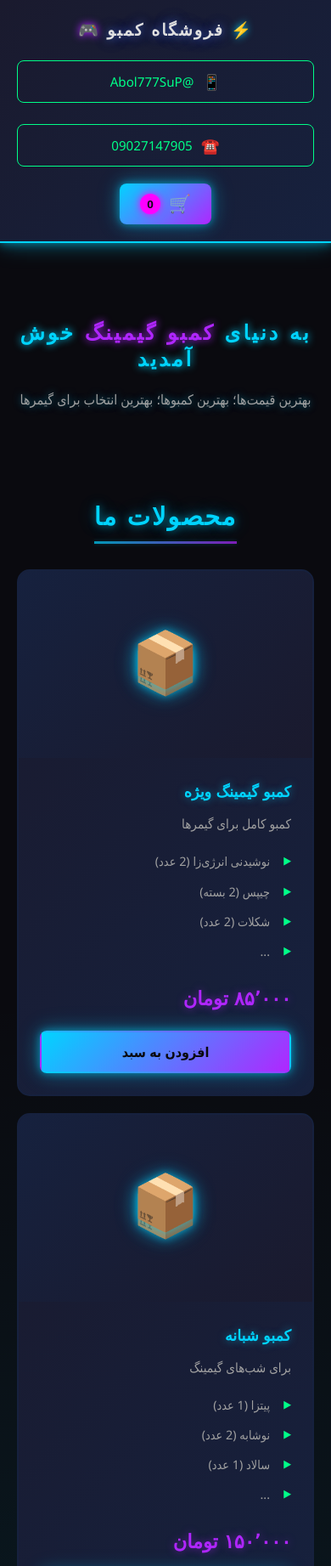
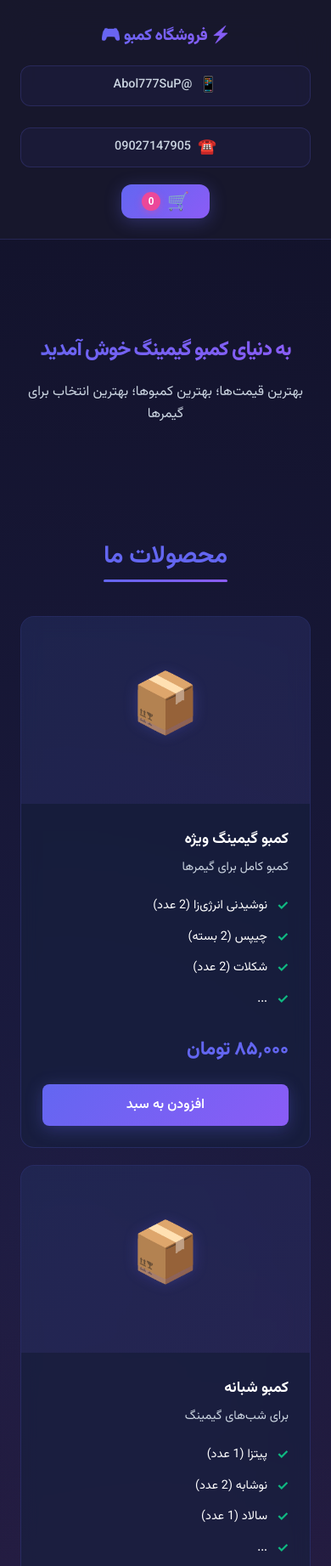
Before and after one commit to MrAbol777/AbolStoRe-insta, a plain HTML site: page frontend/index.html in a window 390 px wide. Shown: the top 1843 px of the page at 85% size. Drawn offline with Linux system fonts and the light colour scheme; no server answers; a web font is replaced by a local one.

Commit message:
Modernize website design: Update CSS with modern color scheme, improved typography, and better UI elements

```diff
--- a/frontend/styles.css
+++ b/frontend/styles.css
@@ -1,8 +1,8 @@
 /* ============================================
-   تم دارک گیمینگ - فروشگاه کمبو
+   طراحی مدرن - فروشگاه کمبو گیمینگ
    ============================================ */
 
-@import url('https://fonts.googleapis.com/css2?family=Orbitron:wght@400;700;900&family=Vazir:wght@300;400;500;700&display=swap');
+@import url('https://fonts.googleapis.com/css2?family=Inter:wght@300;400;500;600;700;800&family=Vazirmatn:wght@300;400;500;600;700;800&display=swap');
 
 /* Reset و تنظیمات پایه */
 * {
@@ -12,50 +12,74 @@
 }
 
 :root {
-    /* رنگ‌های نئونی */
-    --neon-blue: #00d4ff;
-    --neon-purple: #b026ff;
-    --neon-pink: #ff00ff;
-    --neon-green: #00ff88;
+    /* رنگ‌های مدرن */
+    --primary: #6366f1;
+    --primary-dark: #4f46e5;
+    --primary-light: #818cf8;
+    --accent: #8b5cf6;
+    --accent-2: #ec4899;
+    --success: #10b981;
+    --warning: #f59e0b;
 
-    /* رنگ‌های دارک */
-    --dark-bg: #0a0a0f;
-    --dark-card: #1a1a2e;
-    --dark-border: #16213e;
-    --dark-text: #e0e0e0;
-    --dark-text-light: #a0a0a0;
+    /* رنگ‌های دارک مدرن */
+    --bg-primary: #0f0f23;
+    --bg-secondary: #1a1a2e;
+    --bg-card: #16213e;
+    --bg-card-hover: #1e2749;
+    --border: rgba(99, 102, 241, 0.2);
+    --border-hover: rgba(99, 102, 241, 0.4);
 
-    /* سایه‌های نئونی */
-    --shadow-blue: 0 0 10px rgba(0, 212, 255, 0.5),
-                   0 0 20px rgba(0, 212, 255, 0.3),
-                   0 0 30px rgba(0, 212, 255, 0.2);
-    --shadow-purple: 0 0 10px rgba(176, 38, 255, 0.5),
-                     0 0 20px rgba(176, 38, 255, 0.3),
-                     0 0 30px rgba(176, 38, 255, 0.2);
-    --shadow-pink: 0 0 10px rgba(255, 0, 255, 0.5),
-                   0 0 20px rgba(255, 0, 255, 0.3);
+    /* متن */
+    --text-primary: #ffffff;
+    --text-secondary: #cbd5e1;
+    --text-muted: #94a3b8;
+
+    /* سایه‌های مدرن */
+    --shadow-sm: 0 2px 8px rgba(0, 0, 0, 0.3);
+    --shadow-md: 0 4px 16px rgba(0, 0, 0, 0.4);
+    --shadow-lg: 0 8px 32px rgba(0, 0, 0, 0.5);
+    --shadow-primary: 0 4px 20px rgba(99, 102, 241, 0.3);
+    --shadow-primary-lg: 0 8px 40px rgba(99, 102, 241, 0.4);
+    --shadow-glow: 0 0 20px rgba(99, 102, 241, 0.5);
 
     /* فونت‌ها */
-    --font-gaming: 'Orbitron', sans-serif;
-    --font-main: 'Vazir', 'Segoe UI', Tahoma, sans-serif;
+    --font-primary: 'Vazirmatn', 'Inter', -apple-system, BlinkMacSystemFont, 'Segoe UI', sans-serif;
+    --font-display: 'Inter', 'Vazirmatn', sans-serif;
+
+    /* فاصله‌ها */
+    --spacing-xs: 0.5rem;
+    --spacing-sm: 1rem;
+    --spacing-md: 1.5rem;
+    --spacing-lg: 2rem;
+    --spacing-xl: 3rem;
+    --spacing-2xl: 4rem;
+
+    /* Border Radius */
+    --radius-sm: 8px;
+    --radius-md: 12px;
+    --radius-lg: 16px;
+    --radius-xl: 24px;
 }
 
 body {
-    font-family: var(--font-main);
-    line-height: 1.6;
-    color: var(--dark-text);
-    background-color: var(--dark-bg);
+    font-family: var(--font-primary);
+    line-height: 1.7;
+    color: var(--text-primary);
+    background: var(--bg-primary);
     background-image:
-        radial-gradient(circle at 20% 50%, rgba(0, 212, 255, 0.1) 0%, transparent 50%),
-        radial-gradient(circle at 80% 80%, rgba(176, 38, 255, 0.1) 0%, transparent 50%);
+        radial-gradient(circle at 20% 30%, rgba(99, 102, 241, 0.15) 0%, transparent 50%),
+        radial-gradient(circle at 80% 70%, rgba(139, 92, 246, 0.15) 0%, transparent 50%),
+        radial-gradient(circle at 50% 50%, rgba(236, 72, 153, 0.1) 0%, transparent 50%);
     min-height: 100vh;
     direction: rtl;
+    -webkit-font-smoothing: antialiased;
+    -moz-osx-font-smoothing: grayscale;
 }
 
 .container {
-    max-width: 1200px;
+    max-width: 1280px;
     margin: 0 auto;
-    padding: 0 20px;
+    padding: 0 var(--spacing-md);
 }
 
 /* ============================================
@@ -63,13 +87,15 @@ body {
    ============================================ */
 
 .header {
-    background: linear-gradient(135deg, var(--dark-card) 0%, var(--dark-border) 100%);
-    border-bottom: 2px solid var(--neon-blue);
-    box-shadow: var(--shadow-blue);
+    background: rgba(26, 26, 46, 0.8);
+    backdrop-filter: blur(20px);
+    -webkit-backdrop-filter: blur(20px);
+    border-bottom: 1px solid var(--border);
     position: sticky;
     top: 0;
     z-index: 1000;
-    padding: 20px 0;
+    padding: var(--spacing-md) 0;
+    transition: all 0.3s ease;
 }
 
 .header-content {
@@ -95,22 +121,23 @@ body {
 .contact-item {
     display: flex;
     align-items: center;
-    gap: 10px;
-    color: var(--neon-green);
+    gap: var(--spacing-xs);
+    color: var(--text-secondary);
     text-decoration: none;
-    padding: 10px 20px;
-    border: 1px solid var(--neon-green);
-    border-radius: 8px;
-    transition: all 0.3s;
-    font-size: 0.95rem;
+    padding: var(--spacing-xs) var(--spacing-md);
+    border: 1px solid var(--border);
+    border-radius: var(--radius-md);
+    transition: all 0.3s cubic-bezier(0.4, 0, 0.2, 1);
+    font-size: 0.9rem;
     font-weight: 500;
-    margin: 0 5px;
+    background: rgba(99, 102, 241, 0.05);
 }
 
 .contact-item:hover {
-    background-color: var(--neon-green);
-    color: var(--dark-bg);
-    box-shadow: 0 0 15px var(--neon-green);
+    background: var(--primary);
+    color: var(--text-primary);
+    border-color: var(--primary);
+    box-shadow: var(--shadow-primary);
     transform: translateY(-2px);
 }
 
@@ -123,32 +150,22 @@ body {
 }
 
 .logo-text {
-    font-family: var(--font-gaming);
-    font-size: 2rem;
-    font-weight: 900;
-    text-transform: uppercase;
-    letter-spacing: 2px;
-    text-shadow: var(--shadow-blue);
-    animation: glow 2s ease-in-out infinite alternate;
+    font-family: var(--font-display);
+    font-size: 1.75rem;
+    font-weight: 800;
+    letter-spacing: -0.5px;
+    background: linear-gradient(135deg, var(--primary) 0%, var(--accent) 100%);
+    -webkit-background-clip: text;
+    -webkit-text-fill-color: transparent;
+    background-clip: text;
 }
 
 .neon-blue {
-    color: var(--neon-blue);
-    text-shadow: 0 0 10px var(--neon-blue);
+    color: var(--primary);
 }
 
 .neon-purple {
-    color: var(--neon-purple);
-    text-shadow: 0 0 10px var(--neon-purple);
-}
-
-@keyframes glow {
-    from {
-        text-shadow: var(--shadow-blue);
-    }
-    to {
-        text-shadow: var(--shadow-purple);
-    }
+    color: var(--accent);
 }
 
 .header-actions {
@@ -174,19 +191,19 @@ body {
 }
 
 .cart-btn {
-    background: linear-gradient(135deg, var(--neon-blue) 0%, var(--neon-purple) 100%);
-    color: var(--dark-bg);
+    background: linear-gradient(135deg, var(--primary) 0%, var(--accent) 100%);
+    color: var(--text-primary);
     border: none;
-    padding: 12px 24px;
-    border-radius: 8px;
+    padding: var(--spacing-xs) var(--spacing-md);
+    border-radius: var(--radius-md);
     cursor: pointer;
-    font-size: 1rem;
-    font-weight: bold;
+    font-size: 0.95rem;
+    font-weight: 600;
     display: flex;
     align-items: center;
-    gap: 10px;
-    transition: all 0.3s;
-    box-shadow: var(--shadow-blue);
+    gap: var(--spacing-xs);
+    transition: all 0.3s cubic-bezier(0.4, 0, 0.2, 1);
+    box-shadow: var(--shadow-primary);
     position: relative;
     overflow: hidden;
 }
@@ -194,24 +211,21 @@ body {
 .cart-btn::before {
     content: '';
     position: absolute;
-    top: 50%;
-    left: 50%;
-    width: 0;
-    height: 0;
-    border-radius: 50%;
-    background: rgba(255, 255, 255, 0.3);
-    transform: translate(-50%, -50%);
-    transition: width 0.6s, height 0.6s;
+    top: 0;
+    left: -100%;
+    width: 100%;
+    height: 100%;
+    background: linear-gradient(90deg, transparent, rgba(255, 255, 255, 0.2), transparent);
+    transition: left 0.5s;
 }
 
 .cart-btn:hover::before {
-    width: 300px;
-    height: 300px;
+    left: 100%;
 }
 
 .cart-btn:hover {
     transform: translateY(-2px);
-    box-shadow: 0 0 25px var(--neon-blue);
+    box-shadow: var(--shadow-primary-lg);
 }
 
 .cart-icon {
@@ -219,17 +233,17 @@ body {
 }
 
 .cart-count {
-    background-color: var(--neon-pink);
-    color: var(--dark-bg);
+    background: var(--accent-2);
+    color: var(--text-primary);
     border-radius: 50%;
-    width: 24px;
-    height: 24px;
+    width: 22px;
+    height: 22px;
     display: flex;
     align-items: center;
     justify-content: center;
-    font-size: 0.85rem;
-    font-weight: bold;
-    box-shadow: 0 0 10px var(--neon-pink);
+    font-size: 0.75rem;
+    font-weight: 700;
+    box-shadow: 0 2px 8px rgba(236, 72, 153, 0.4);
 }
 
 /* ============================================
@@ -243,62 +257,71 @@ body {
 
 .hero {
     text-align: center;
-    margin-bottom: 60px;
-    padding: 40px 0;
+    margin-bottom: var(--spacing-2xl);
+    padding: var(--spacing-2xl) 0;
 }
 
 .hero-title {
-    font-family: var(--font-gaming);
-    font-size: 3rem;
-    font-weight: 900;
-    margin-bottom: 20px;
-    line-height: 1.3;
-    text-transform: uppercase;
-    letter-spacing: 3px;
+    font-family: var(--font-display);
+    font-size: clamp(2rem, 5vw, 3.5rem);
+    font-weight: 800;
+    margin-bottom: var(--spacing-md);
+    line-height: 1.2;
+    letter-spacing: -1px;
+    background: linear-gradient(135deg, var(--primary) 0%, var(--accent) 50%, var(--accent-2) 100%);
+    -webkit-background-clip: text;
+    -webkit-text-fill-color: transparent;
+    background-clip: text;
+    animation: gradient-shift 5s ease infinite;
+    background-size: 200% 200%;
+}
+
+@keyframes gradient-shift {
+    0%, 100% { background-position: 0% 50%; }
+    50% { background-position: 100% 50%; }
 }
 
 .hero-subtitle {
-    font-size: 1.3rem;
-    color: var(--dark-text-light);
-    text-shadow: 0 0 10px rgba(0, 212, 255, 0.5);
+    font-size: clamp(1rem, 2vw, 1.25rem);
+    color: var(--text-secondary);
+    max-width: 600px;
+    margin: 0 auto;
+    line-height: 1.6;
 }
 
 .section-title {
-    font-family: var(--font-gaming);
-    font-size: 2.5rem;
+    font-family: var(--font-display);
+    font-size: clamp(1.75rem, 4vw, 2.5rem);
     text-align: center;
-    margin-bottom: 40px;
-    text-transform: uppercase;
-    letter-spacing: 2px;
+    margin-bottom: var(--spacing-xl);
+    font-weight: 700;
+    color: var(--text-primary);
 }
 
 .neon-underline {
     position: relative;
     display: inline-block;
-    color: var(--neon-blue);
-    text-shadow: var(--shadow-blue);
+    color: var(--primary);
 }
 
 .neon-underline::after {
     content: '';
     position: absolute;
-    bottom: -10px;
+    bottom: -8px;
     left: 0;
     width: 100%;
     height: 3px;
-    background: linear-gradient(90deg, var(--neon-blue), var(--neon-purple));
-    box-shadow: var(--shadow-blue);
-    animation: pulse 2s ease-in-out infinite;
+    background: linear-gradient(90deg, var(--primary), var(--accent));
+    border-radius: 2px;
+    animation: underline-grow 0.6s ease-out;
 }
 
-@keyframes pulse {
-    0%, 100% {
-        opacity: 1;
-        box-shadow: var(--shadow-blue);
+@keyframes underline-grow {
+    from {
+        width: 0;
     }
-    50% {
-        opacity: 0.7;
-        box-shadow: 0 0 5px rgba(0, 212, 255, 0.3);
+    to {
+        width: 100%;
     }
 }
 
@@ -323,11 +346,13 @@ body {
 
 /* کارت محصول */
 .product-card {
-    background: linear-gradient(135deg, var(--dark-card) 0%, var(--dark-border) 100%);
-    border: 2px solid var(--dark-border);
-    border-radius: 15px;
+    background: rgba(22, 33, 62, 0.6);
+    backdrop-filter: blur(10px);
+    -webkit-backdrop-filter: blur(10px);
+    border: 1px solid var(--border);
+    border-radius: var(--radius-lg);
     overflow: hidden;
-    transition: all 0.4s;
+    transition: all 0.4s cubic-bezier(0.4, 0, 0.2, 1);
     cursor: pointer;
     position: relative;
 }
@@ -340,10 +365,11 @@ body {
     right: 0;
     bottom: 0;
     background: linear-gradient(135deg,
-        rgba(0, 212, 255, 0.1) 0%,
-        rgba(176, 38, 255, 0.1) 100%);
+        rgba(99, 102, 241, 0.1) 0%,
+        rgba(139, 92, 246, 0.1) 100%);
     opacity: 0;
     transition: opacity 0.4s;
+    pointer-events: none;
 }
 
 .product-card:hover::before {
@@ -351,21 +377,21 @@ body {
 }
 
 .product-card:hover {
-    transform: translateY(-10px) scale(1.02);
-    border-color: var(--neon-blue);
-    box-shadow: var(--shadow-blue);
+    transform: translateY(-8px);
+    border-color: var(--primary);
+    box-shadow: var(--shadow-lg), var(--shadow-primary);
+    background: rgba(30, 39, 73, 0.8);
 }
 
 .product-image {
     width: 100%;
     height: 220px;
-    background: linear-gradient(135deg, var(--dark-border) 0%, var(--dark-card) 100%);
+    background: linear-gradient(135deg, rgba(99, 102, 241, 0.1) 0%, rgba(139, 92, 246, 0.1) 100%);
     display: flex;
     align-items: center;
     justify-content: center;
     font-size: 4rem;
-    color: var(--neon-blue);
-    text-shadow: var(--shadow-blue);
+    color: var(--primary);
     position: relative;
     overflow: hidden;
 }
@@ -374,6 +400,7 @@ body {
     content: '📦';
     position: absolute;
     animation: float 3s ease-in-out infinite;
+    filter: drop-shadow(0 4px 8px rgba(99, 102, 241, 0.3));
 }
 
 @keyframes float {
@@ -381,7 +408,7 @@ body {
         transform: translateY(0);
     }
     50% {
-        transform: translateY(-10px);
+        transform: translateY(-8px);
     }
 }
 
@@ -390,18 +417,17 @@ body {
 }
 
 .product-title {
-    font-family: var(--font-gaming);
-    font-size: 1.4rem;
-    color: var(--neon-blue);
-    margin-bottom: 12px;
+    font-family: var(--font-display);
+    font-size: 1.3rem;
+    color: var(--text-primary);
+    margin-bottom: var(--spacing-xs);
     font-weight: 700;
-    text-shadow: 0 0 10px rgba(0, 212, 255, 0.5);
 }
 
 .product-description {
-    color: var(--dark-text-light);
-    font-size: 0.95rem;
-    margin-bottom: 15px;
+    color: var(--text-secondary);
+    font-size: 0.9rem;
+    margin-bottom: var(--spacing-sm);
     line-height: 1.6;
 }
 
@@ -419,20 +445,20 @@ body {
 }
 
 .product-items li::before {
-    content: "▶";
+    content: "✓";
     position: absolute;
     right: 0;
-    color: var(--neon-green);
-    font-size: 0.8rem;
+    color: var(--success);
+    font-size: 1rem;
+    font-weight: bold;
 }
 
 .product-price {
-    font-family: var(--font-gaming);
-    font-size: 1.8rem;
-    color: var(--neon-purple);
-    font-weight: 700;
-    margin-bottom: 20px;
-    text-shadow: 0 0 10px rgba(176, 38, 255, 0.5);
+    font-family: var(--font-display);
+    font-size: 1.75rem;
+    color: var(--primary);
+    font-weight: 800;
+    margin-bottom: var(--spacing-md);
 }
 
 .product-actions {
@@ -460,10 +486,10 @@ body {
 }
 
 .gaming-btn {
-    background: linear-gradient(135deg, var(--neon-blue) 0%, var(--neon-purple) 100%);
-    color: var(--dark-bg);
-    border: 2px solid transparent;
-    box-shadow: var(--shadow-blue);
+    background: linear-gradient(135deg, var(--primary) 0%, var(--accent) 100%);
+    color: var(--text-primary);
+    border: none;
+    box-shadow: var(--shadow-primary);
 }
 
 .gaming-btn::before {
@@ -475,7 +501,7 @@ body {
     height: 100%;
     background: linear-gradient(90deg,
         transparent,
-        rgba(255, 255, 255, 0.3),
+        rgba(255, 255, 255, 0.2),
         transparent);
     transition: left 0.5s;
 }
@@ -486,20 +512,20 @@ body {
 
 .gaming-btn:hover {
     transform: translateY(-2px);
-    box-shadow: 0 0 25px var(--neon-blue),
-                0 0 50px var(--neon-purple);
+    box-shadow: var(--shadow-primary-lg);
 }
 
 .btn-secondary {
     background: transparent;
-    color: var(--dark-text);
-    border: 2px solid var(--dark-text-light);
+    color: var(--text-primary);
+    border: 2px solid var(--border);
 }
 
 .btn-secondary:hover {
-    border-color: var(--neon-blue);
-    color: var(--neon-blue);
-    box-shadow: 0 0 15px rgba(0, 212, 255, 0.3);
+    border-color: var(--primary);
+    color: var(--primary);
+    background: rgba(99, 102, 241, 0.1);
+    box-shadow: var(--shadow-primary);
 }
 
 .btn-danger {
@@ -548,16 +574,18 @@ body {
 }
 
 .gaming-modal {
-    background: linear-gradient(135deg, var(--dark-card) 0%, var(--dark-border) 100%);
-    border: 2px solid var(--neon-blue);
-    border-radius: 15px;
+    background: rgba(22, 33, 62, 0.95);
+    backdrop-filter: blur(20px);
+    -webkit-backdrop-filter: blur(20px);
+    border: 1px solid var(--border);
+    border-radius: var(--radius-lg);
     max-width: 600px;
     width: 100%;
     max-height: 90vh;
     overflow-y: auto;
     position: relative;
-    box-shadow: var(--shadow-blue);
-    animation: slideIn 0.4s;
+    box-shadow: var(--shadow-lg);
+    animation: slideIn 0.4s cubic-bezier(0.4, 0, 0.2, 1);
 }
 
 @keyframes slideIn {
@@ -573,27 +601,27 @@ body {
 
 .close {
     position: absolute;
-    top: 15px;
-    left: 20px;
-    font-size: 2.5rem;
-    font-weight: bold;
-    color: var(--neon-pink);
+    top: var(--spacing-sm);
+    left: var(--spacing-sm);
+    font-size: 2rem;
+    font-weight: 300;
+    color: var(--text-muted);
     cursor: pointer;
     z-index: 10;
-    width: 40px;
-    height: 40px;
+    width: 36px;
+    height: 36px;
     display: flex;
     align-items: center;
     justify-content: center;
     border-radius: 50%;
-    transition: all 0.3s;
-    text-shadow: 0 0 10px var(--neon-pink);
+    transition: all 0.3s cubic-bezier(0.4, 0, 0.2, 1);
+    background: rgba(255, 255, 255, 0.05);
 }
 
 .close:hover {
-    background-color: rgba(255, 0, 255, 0.2);
+    background: rgba(236, 72, 153, 0.2);
+    color: var(--accent-2);
     transform: rotate(90deg);
-    box-shadow: 0 0 20px var(--neon-pink);
 }
 
 .modal-header {
@@ -613,8 +641,7 @@ body {
 }
 
 .neon-text {
-    color: var(--neon-blue);
-    text-shadow: var(--shadow-blue);
+    color: var(--primary);
 }
 
 /* ============================================
@@ -839,41 +866,55 @@ body {
 
 .neon-label {
     font-weight: 600;
-    color: var(--neon-blue);
-    text-shadow: 0 0 5px rgba(0, 212, 255, 0.5);
+    color: var(--text-primary);
     font-size: 1rem;
+    margin-bottom: var(--spacing-xs);
+    display: block;
 }
 
 .required {
-    color: var(--neon-pink);
-    text-shadow: 0 0 5px var(--neon-pink);
+    color: var(--accent-2);
+    font-weight: 700;
 }
 
 .gaming-input {
-    padding: 15px;
-    background: var(--dark-bg);
-    border: 2px solid var(--dark-border);
-    border-radius: 8px;
+    padding: var(--spacing-sm);
+    background: rgba(15, 15, 35, 0.9);
+    border: 2px solid rgba(99, 102, 241, 0.3);
+    border-radius: var(--radius-md);
     font-size: 1rem;
-    font-family: var(--font-main);
-    color: var(--dark-text);
-    transition: all 0.3s;
+    font-family: var(--font-primary);
+    color: var(--text-primary);
+    transition: all 0.3s cubic-bezier(0.4, 0, 0.2, 1);
+    width: 100%;
 }
 
 .gaming-input:focus {
     outline: none;
-    border-color: var(--neon-blue);
-    box-shadow: 0 0 15px rgba(0, 212, 255, 0.3);
-    background: rgba(0, 212, 255, 0.05);
+    border-color: var(--primary);
+    box-shadow: 0 0 0 3px rgba(99, 102, 241, 0.2), var(--shadow-primary);
+    background: rgba(15, 15, 35, 1);
+}
+
+.gaming-input:hover {
+    border-color: rgba(99, 102, 241, 0.5);
+    background: rgba(15, 15, 35, 0.95);
 }
 
 .gaming-input::placeholder {
-    color: var(--dark-text-light);
+    color: var(--text-muted);
+    opacity: 0.6;
+}
+
+textarea.gaming-input {
+    resize: vertical;
+    min-height: 100px;
 }
 
 .form-group small {
-    color: var(--dark-text-light);
+    color: var(--text-muted);
     font-size: 0.85rem;
+    margin-top: 4px;
 }
 
 .form-actions {
@@ -1020,13 +1061,14 @@ body {
    ============================================ */
 
 .footer {
-    background: linear-gradient(135deg, var(--dark-card) 0%, var(--dark-border) 100%);
-    border-top: 2px solid var(--neon-purple);
-    color: var(--dark-text-light);
+    background: rgba(22, 33, 62, 0.6);
+    backdrop-filter: blur(10px);
+    -webkit-backdrop-filter: blur(10px);
+    border-top: 1px solid var(--border);
+    color: var(--text-secondary);
     text-align: center;
-    padding: 30px 0;
-    margin-top: 60px;
-    box-shadow: 0 -5px 20px rgba(176, 38, 255, 0.2);
+    padding: var(--spacing-xl) 0;
+    margin-top: var(--spacing-2xl);
 }
 
 /* ============================================
```
